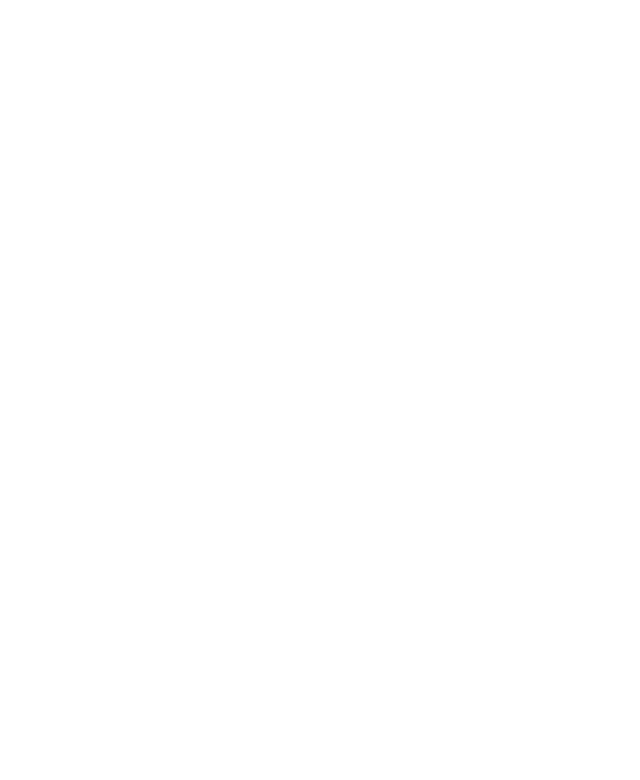
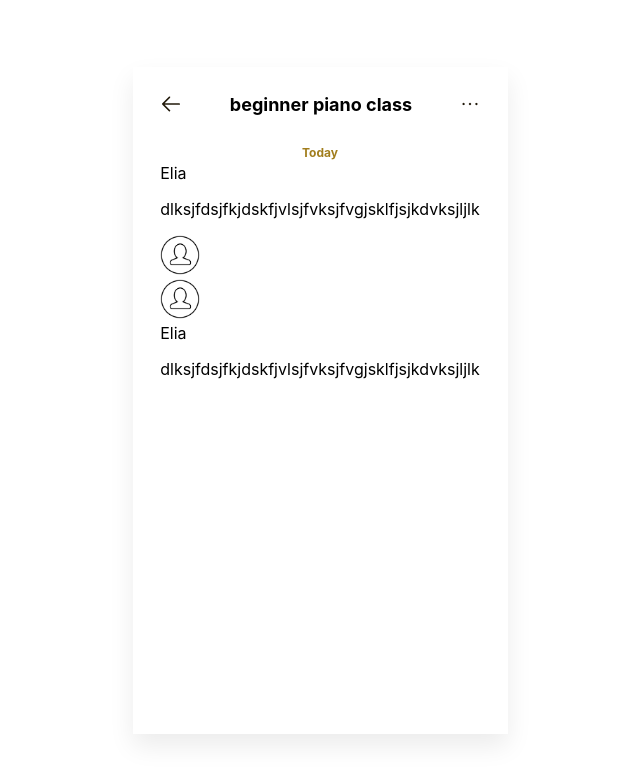
Before and after one commit to Dayeon0820/likelion-campus-hackathon-frontend, a React (Create React App) app: page /chatting in a window 1280 px wide. Before the commit this address had no page. Shown: the top 780 px of the page, without its empty margins (320-960 px from the left). Built offline with nearby package versions, Linux system fonts and the light colour scheme.

Commit message:
navigate to home

```diff
--- a/src/App.js
+++ b/src/App.js
@@ -5,6 +5,8 @@ import { BrowserRouter as Router, Route, Routes } from "react-router-dom";
 import Login from "./login/login";
 import Signup1 from "./signup/signup";
 import Chats from "./chatting/chats";
+import Chatting from "./chatting/chatting";
+import Home from "./main/home";
 
 function App() {
   return (
@@ -13,6 +15,8 @@ function App() {
         <Route path="/" element={<Login />} />
         <Route path="/signup1" element={<Signup1 />} />
         <Route path="/chats" element={<Chats />} />
+        <Route path="/chatting" element={<Chatting />} />
+        <Route path="/home" element={<Home />} />
       </Routes>
     </Router>
   );
--- a/src/chatting/chats.jsx
+++ b/src/chatting/chats.jsx
@@ -37,7 +37,7 @@ function Chats() {
               <img className="chats_li-img" src="/user.png" />
             </div>
             <div className="chats_li-column">
-              <h2 id="chats_li-title">The Art</h2>
+              <h2 id="chats_li-title">The Swim</h2>
               <h4 id="chats_li-subtitle">hello everyone nice to meet you</h4>
             </div>
           </div>
--- /dev/null
+++ b/src/chatting/chatting.css
@@ -0,0 +1,47 @@
+#chatting-header {
+  width: 100%;
+  height: 35px;
+  display: flex;
+  align-items: center;
+  justify-content: space-around;
+  margin: 20px 0;
+}
+
+#chatting-main {
+  display: flex;
+  flex-direction: column;
+  align-items: center;
+}
+
+#chatting-title {
+  width: 70%;
+  text-align: center;
+}
+
+#chatting-title h1 {
+  font-family: Inter;
+  font-size: 18px;
+  font-weight: 700;
+  line-height: 23px;
+  text-align: center;
+}
+
+#chatting-date {
+  width: 100%;
+  display: flex;
+  justify-content: center;
+  align-items: center;
+}
+#chatting-date span {
+  font-family: Inter;
+  font-size: 12px;
+  font-weight: 700;
+  line-height: 21px;
+  color: rgba(161, 125, 28, 1);
+}
+
+.chatting-img {
+  border-radius: 50%;
+  width: 40px;
+  height: 40px;
+}
--- /dev/null
+++ b/src/chatting/chatting.jsx
@@ -0,0 +1,57 @@
+import React from "react";
+import { Link, useNavigate } from "react-router-dom";
+import { FontAwesomeIcon } from "@fortawesome/react-fontawesome";
+import { useState } from "react";
+import { useEffect } from "react";
+import "../App.css";
+import "./chatting.css";
+
+function Chatting() {
+  return (
+    <div id="mobile-view">
+      <main>
+        <header id="chatting-header">
+          <img src="/arrow.png" id="header-arrowIcon" />
+          <div id="chatting-title">
+            <h1>beginner piano class</h1>
+          </div>
+          <img src="/ellipsis.png" id="header-ellipsisIcon" />
+        </header>
+
+        <div id="chatting-main">
+          <div id="chatting-date">
+            <span>Today</span>
+          </div>
+          <div className="chattingBox ">
+            <div className="my_chattingBox_column1">
+              <div className="chattingBox_name">
+                <span>Elia</span>
+              </div>
+              <div className="chattingBox-message">
+                <p>dlksjfdsjfkjdskfjvlsjfvksjfvgjsklfjsjkdvksjljlk</p>
+              </div>
+            </div>
+            <div className="my_chattingBox_column2">
+              <img className="chatting-img" src="/user.png" />
+            </div>
+          </div>
+          <div className="chattingBox ">
+            <div className="chattingBox_column2">
+              <img className="chatting-img" src="/user.png" />
+            </div>
+            <div className="chattingBox_column1 ">
+              <div className="chattingBox_name">
+                <span>Elia</span>
+              </div>
+              <div className="chattingBox-message">
+                <p>dlksjfdsjfkjdskfjvlsjfvksjfvgjsklfjsjkdvksjljlk</p>
+              </div>
+            </div>
+          </div>
+        </div>
+      </main>
+    </div>
+  );
+}
+
+export default Chatting;
--- a/src/login/login.jsx
+++ b/src/login/login.jsx
@@ -36,11 +36,12 @@ function Login() {
         if (!response.ok) {
           if (response.status === 400) {
             alert("아이디 또는 패스워드가 틀렸습니다.");
-            return;
           } else {
             alert("로그인에 실패했습니다.");
-            return;
           }
+          const data = await response.json();
+          console.log("response received", data);
+          return;
         }
 
         const data = await response.json();
@@ -48,6 +49,7 @@ function Login() {
         localStorage.setItem("token", data.access_token);
         localStorage.setItem("refresh_token", data.refresh_token);
         alert("추카포카^^&&~**% 로그인 성공");
+        navigate("/home");
       } catch (error) {
         console.error("Error occurred during login:", error);
         alert("Error occurred " + error.message);
--- /dev/null
+++ b/src/main/home.jsx
@@ -0,0 +1,10 @@
+import React from "react";
+import { Link, useNavigate } from "react-router-dom";
+import { useState } from "react";
+import { useEffect } from "react";
+import "../App.css";
+function Home() {
+  return <div id="mobile-view"></div>;
+}
+
+export default Home;
--- a/src/signup/signup.jsx
+++ b/src/signup/signup.jsx
@@ -117,12 +117,19 @@ function Signup1() {
         });
         if (!response.ok) {
           if (response.status === 400) {
-            alert("인증코드가 일치하지 않습니다");
-            return;
+            if (response.error === "이메일 중복") {
+              alert("이미 사용 중인 이메일입니다. 다른 이메일을 입력하세요.");
+            } else if (response.error === "비밀번호 일치하지 않음") {
+              alert("비밀번호가 일치하지 않습니다. 다시 확인해주세요.");
+            } else {
+              alert("회원가입에 실패했습니다."); // 다른 400 에러 처리
+            }
           } else {
             alert("회원가입에 실패했습니다.");
-            return;
           }
+          const data = await response.json();
+          console.log("response received", data);
+          return;
         }
 
         const data = await response.text();
```
Also changed, not shown: public/arrow.png (added), public/ellipsis.png (added).
